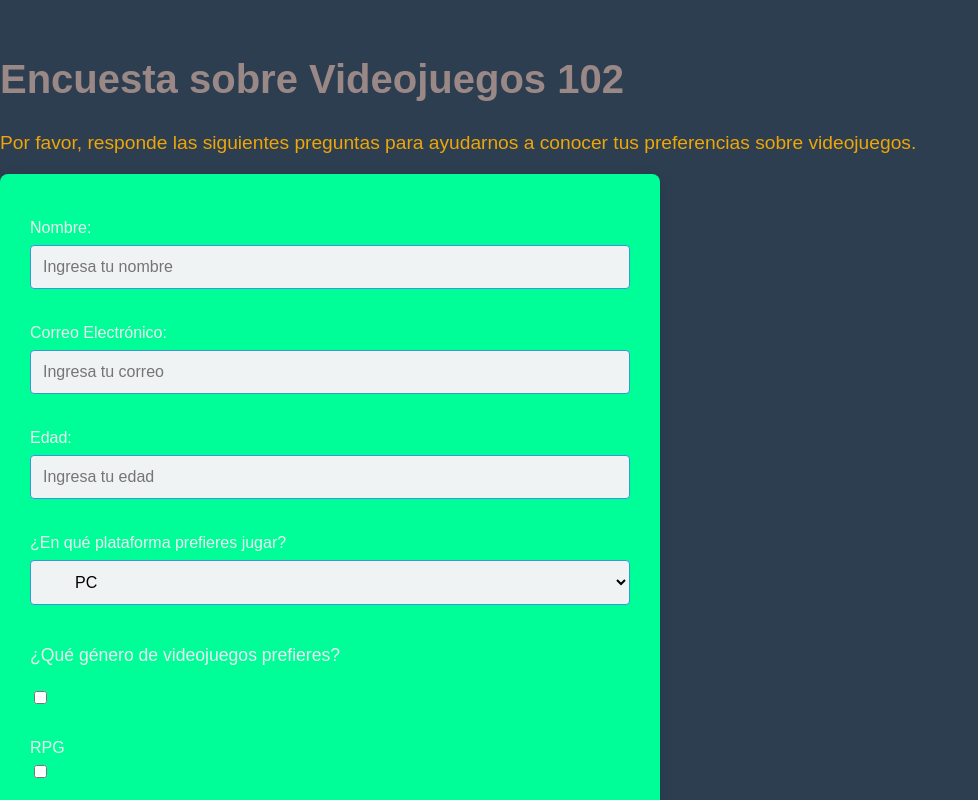
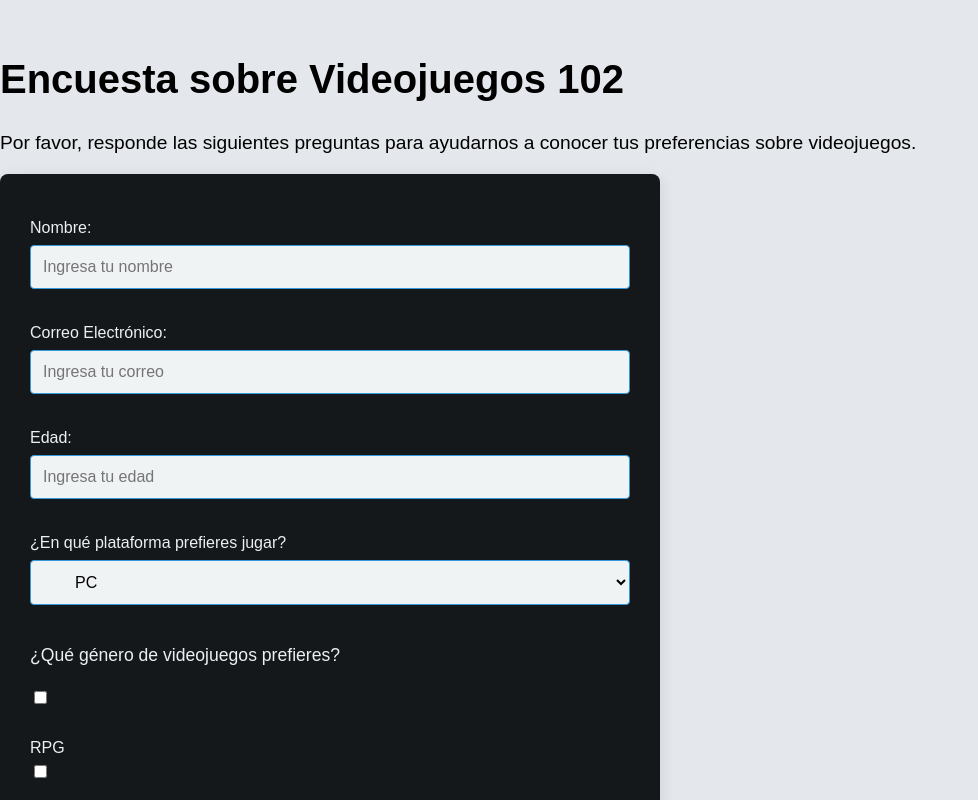
Before and after one commit to Harol157/formula, a plain HTML site: page index.html in a window 1280 px wide. Shown: the top 800 px of the page, without its empty margins (0-978 px from the left). Drawn offline with Linux system fonts and the light colour scheme.

Commit message:
cambios de encuesta

```diff
--- a/styles.css
+++ b/styles.css
@@ -1,6 +1,6 @@
 body {
     font-family: Arial, sans-serif;
-    background-color: #2c3e50; /* Fondo oscuro */
+    background-color: #e4e8ec; /* Fondo oscuro */
     color: #ecf0f1; /* Texto claro (blanco suave) */
     margin: 0;
     padding: 0;
@@ -13,7 +13,7 @@ body {
 }
 
 h1 {
-    color: #9a8887; /* Título en rojo para resaltar */
+    color: #000000; /* Título en rojo para resaltar */
     font-size: 2.5rem;
     margin-bottom: 10px;
     padding-top: 30px;
@@ -21,12 +21,12 @@ h1 {
 
 #description {
     font-size: 1.2rem;
-    color: #eea609; /* Texto claro */
+    color: #000000; /* Texto claro */
     margin-bottom: 20px;
 }
 
 #survey-form {
-    background-color: #00fe98; /* Fondo oscuro para el formulario */
+    background-color: #15181a; /* Fondo oscuro para el formulario */
     padding: 30px;
     border-radius: 8px;
     box-shadow: 0 4px 15px rgba(0, 0, 0, 0.1);
```
